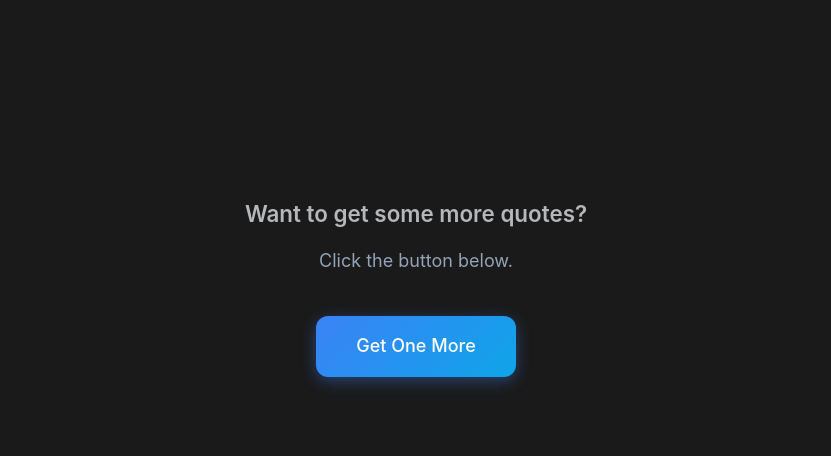
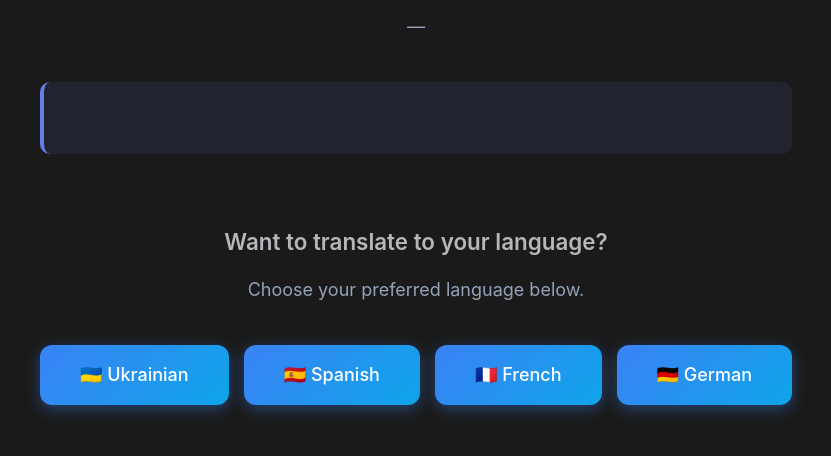
Before and after one commit to LytvyxEz/Wisdom-Quotes, a FastAPI app: template src/frontend/templates/quote.html in a window 1280 px wide. Shown: the part 344-800 px from the top of the page, without its empty margins (224-1055 px from the left). Run offline with FastAPI, Linux system fonts and the light colour scheme; the template is opened without the code that fills it, so the values that code supplies are empty.

Commit message:
Bonus task: made quote translating, and updated frontend.

```diff
--- a/src/backend/app/uttils/__init__.py
+++ b/src/backend/app/uttils/__init__.py
@@ -1,2 +1,3 @@
 from .decos import try_except
 from .logger import logger
+from .clean_response import cleaner
--- a/src/frontend/static/css/styles.css
+++ b/src/frontend/static/css/styles.css
@@ -489,3 +489,47 @@
         transform: translateY(0);
     }
 }
+
+.translation-badge {
+    background: linear-gradient(135deg, #667eea 0%, #764ba2 100%);
+    color: white;
+    padding: 8px 16px;
+    border-radius: 20px;
+    display: inline-block;
+    margin-bottom: 20px;
+    font-size: 14px;
+    font-weight: 600;
+}
+
+.author {
+    font-style: italic;
+    color: #666;
+    margin: 15px 0;
+}
+
+.explanation {
+    margin-top: 30px;
+    padding: 20px;
+    background: rgba(102, 126, 234, 0.1);
+    border-radius: 10px;
+    border-left: 4px solid #667eea;
+}
+
+.explanation h3 {
+    margin-top: 0;
+    color: #667eea;
+    font-size: 18px;
+}
+
+.language-buttons {
+    display: flex;
+    gap: 15px;
+    flex-wrap: wrap;
+    justify-content: center;
+    margin-top: 20px;
+}
+
+.language-buttons .cta-button {
+    flex: 0 1 auto;
+    min-width: 150px;
+}
--- a/src/frontend/templates/quote.html
+++ b/src/frontend/templates/quote.html
@@ -5,7 +5,6 @@
     <meta name="viewport" content="width=device-width, initial-scale=1.0">
     <title>Wisdom Quotes</title>
     <link rel="stylesheet" href="{{ url_for('static', path='/css/styles.css') }}">
-
 </head>
 <body>
     <header>
@@ -13,34 +12,69 @@
             <a href="/">Home</a>
         </nav>
     </header>
-
     <div class="container">
         <header class="header">
             <div class="logo">
                 <h1>Wisdom Quotes</h1>
             </div>
         </header>
-
         <main class="main-content">
             <div class="hero-section">
                 <div class="hero-text">
-                    <h2>{{response.quote}}</h2>
-                    <p>- {{response.author}}</p>
-                    <h3>{{response.explaining}}</h3>
+                    {% if is_translated %}
+                        <div class="translation-badge">
+                            <span>🌍 Translated to {{ language }}</span>
+                        </div>
+                    {% endif %}
+                    <h2>"{{ response.quote }}"</h2>
+                    <p class="author">— {{ response.author }}</p>
+                    <div class="explanation">
+                        <h3>{{ response.explaining }}</h3>
+                    </div>
                 </div>
+            </div>
         </main>
-        <br><br><br><br>
+
+        {% if not is_translated %}
+        <br><br>
         <main class="main-content">
             <div class="hero-section">
                 <div class="hero-text">
-                    <h2>Want to get some more quotes?</h2>
-                    <p>Click the button below.</p>
+                    <h2>Want to translate to your language?</h2>
+                    <p>Choose your preferred language below.</p>
                 </div>
-                <a href="/quotes/random" class="cta-button">
-                    <span class="button-text">Get One More</span>
-                </a>
+                <div class="language-buttons">
+                    <a href="/quotes/random?quote={{ response.quote }}&author={{ response.author }}&explaining={{ response.explaining }}&language=ukrainian"
+                       class="cta-button">
+                        <span class="button-text">🇺🇦 Ukrainian</span>
+                    </a>
+                    <a href="/quotes/random?quote={{ response.quote }}&author={{ response.author }}&explaining={{ response.explaining }}&language=spanish"
+                       class="cta-button">
+                        <span class="button-text">🇪🇸 Spanish</span>
+                    </a>
+                    <a href="/quotes/random?quote={{ response.quote }}&author={{ response.author }}&explaining={{ response.explaining }}&language=french"
+                       class="cta-button">
+                        <span class="button-text">🇫🇷 French</span>
+                    </a>
+                    <a href="/quotes/random?quote={{ response.quote }}&author={{ response.author }}&explaining={{ response.explaining }}&language=german"
+                       class="cta-button">
+                        <span class="button-text">🇩🇪 German</span>
+                    </a>
+                </div>
             </div>
         </main>
+        {% else %}
+        <br><br>
+        <main class="main-content">
+            <div class="hero-section">
+                <div class="hero-text">
+                    <a href="/quotes/random" class="cta-button">
+                        <span class="button-text">Get Another Quote</span>
+                    </a>
+                </div>
+            </div>
+        </main>
+        {% endif %}
     </div>
 </body>
 </html>
```
Also changed, not shown: src/backend/app/api/quotes.py (+32 -15 lines), src/backend/app/services/gemini_service.py (+22 -3 lines), src/backend/app/uttils/clean_response.py (added, +8 -0 lines).
